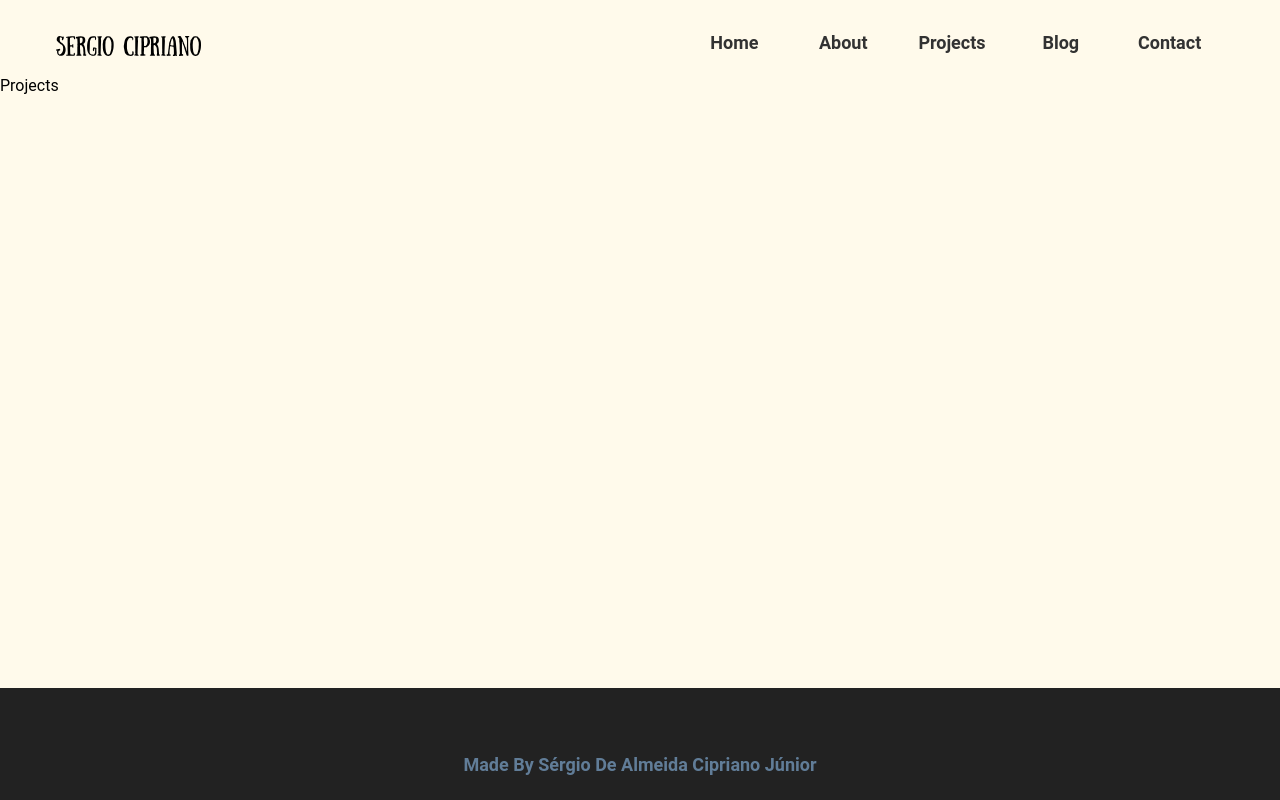
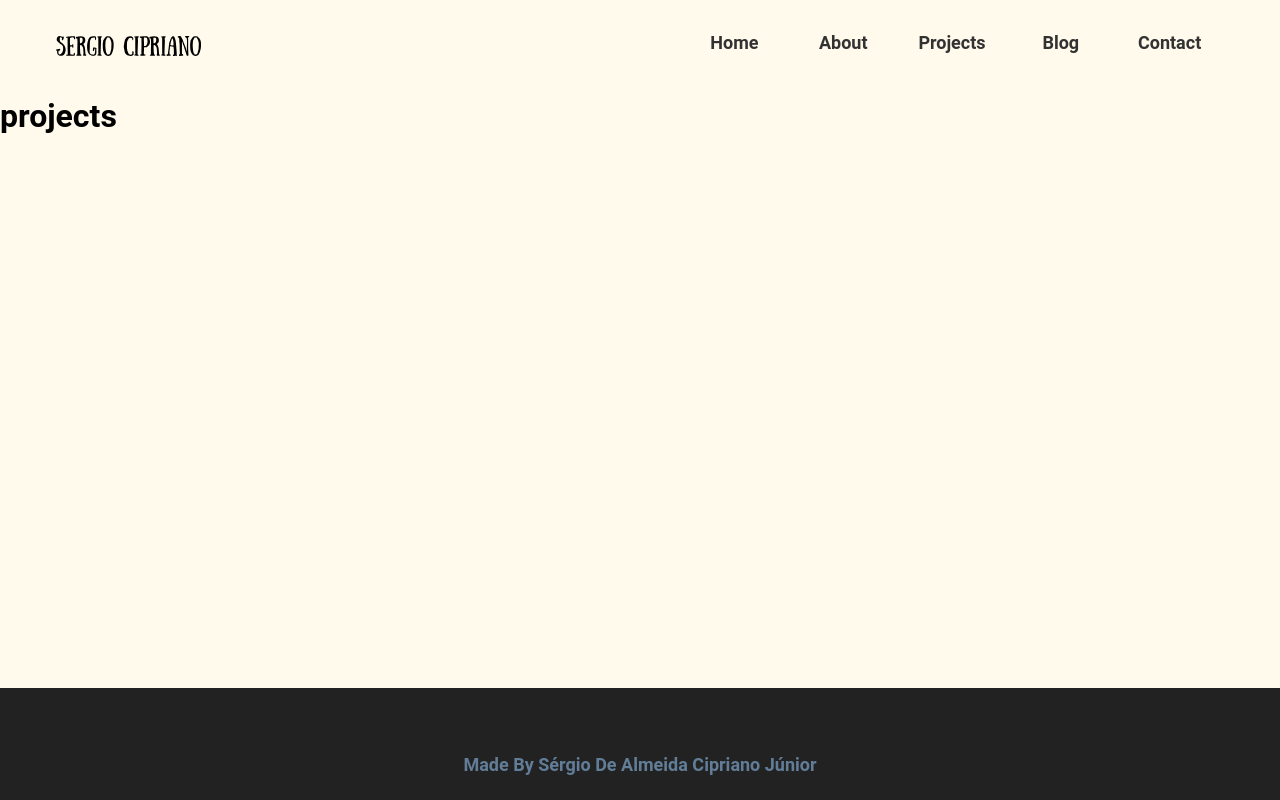
Before and after one commit to sergiosacj/sergiosacj, a React (Create React App) app: page /projects in a window 1280 px wide. Built offline with nearby package versions, Linux system fonts and the light colour scheme; some icons are missing.

Commit message:
Create Projects page template

```diff
--- /dev/null
+++ b/src/pages/Projects/_projects.tsx
@@ -0,0 +1,9 @@
+export const projects = [
+  {
+    name: "ArBC",
+    source: "https://github.com/sergiosacj/2019.2-ArBC",
+    technologies: [],
+    description:
+      "ArBC is a web application based on AR.js and A-Frame AR (Augmented Reality) APIs, which aims to make the literacy process more interactive and engaging through this technology.",
+  },
+];
--- a/src/pages/Projects/index.tsx
+++ b/src/pages/Projects/index.tsx
@@ -1,7 +1,27 @@
 import * as React from "react";
+import "./index.scss";
+import { projects } from "./_projects";
 
 const Projects: React.FC = () => {
-  return <>Projects</>;
+  return (
+    <div className="container">
+      <div className="projects-page">
+        <h1>projects</h1>
+        <div className="underline"></div>
+        <div className="projects">
+          {projects.map((project) => {
+            const {
+              name,
+              source,
+              technologies,
+              description,
+            } = project;
+            return <article></article>;
+          })}
+        </div>
+      </div>
+    </div>
+  );
 };
 
 export default Projects;
```
Also changed, not shown: src/pages/About/index.tsx (+2 -5 lines), src/pages/Projects/index.scss (added).
